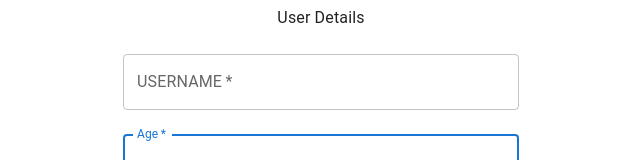
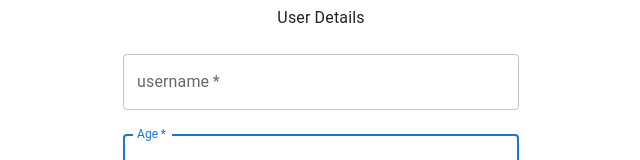
Before and after one commit to dedane/Users, a React (Create React App) app: page / in a window 1280 px wide. Shown: the part 127-287 px from the top of the page, without its empty margins (319-959 px from the left). Built offline with nearby package versions, Linux system fonts and the light colour scheme.

Commit message:
pulling-data-into-console

```diff
--- a/src/Components/UserInput/userInput.js
+++ b/src/Components/UserInput/userInput.js
@@ -14,14 +14,14 @@ const theme = createTheme()
 
 function UserInput() {
 
-    const [user, setUser] = useState('');
+    const [username, setUsername] = useState('');
     const [age, setAge] = useState('');
 
     const ageHandler = (e) => {
         setAge(e.target.value);
     }
     const userHandler = (e) => {
-        setUser(e.target.value);
+        setUsername(e.target.value);
     }
 
     const handleSubmit = (e) => {
@@ -29,11 +29,11 @@ function UserInput() {
 
 
         const user = {
-            username: setUser,
+            username: setUsername,
             age: setAge
         }
-        console.log(user.username, user.age);
-        setUser('');
+        console.log(username, age);
+        setUsername('');
         setAge('');
     }
   return (
@@ -55,12 +55,12 @@ function UserInput() {
               margin="normal"
               required
               fullWidth
-              id="USERNAME"
-              value={user}
+              id="username"
+              value={username}
               onChange={userHandler}
-              label="USERNAME"
-              name="USERNAME"
-              autoComplete="USERNAME"
+              label="username"
+              name="username"
+              autoComplete="username"
               autoFocus
             />
 
```
